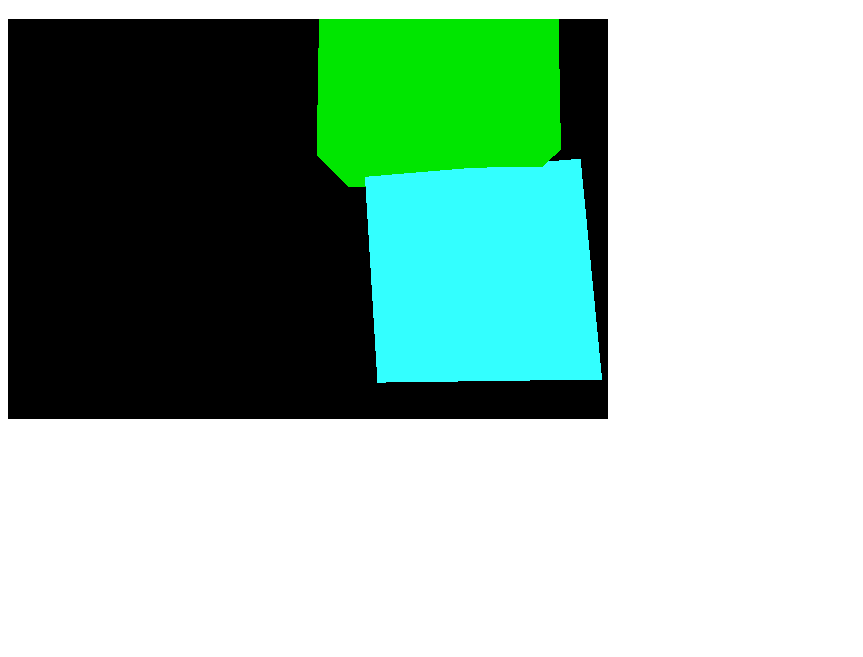
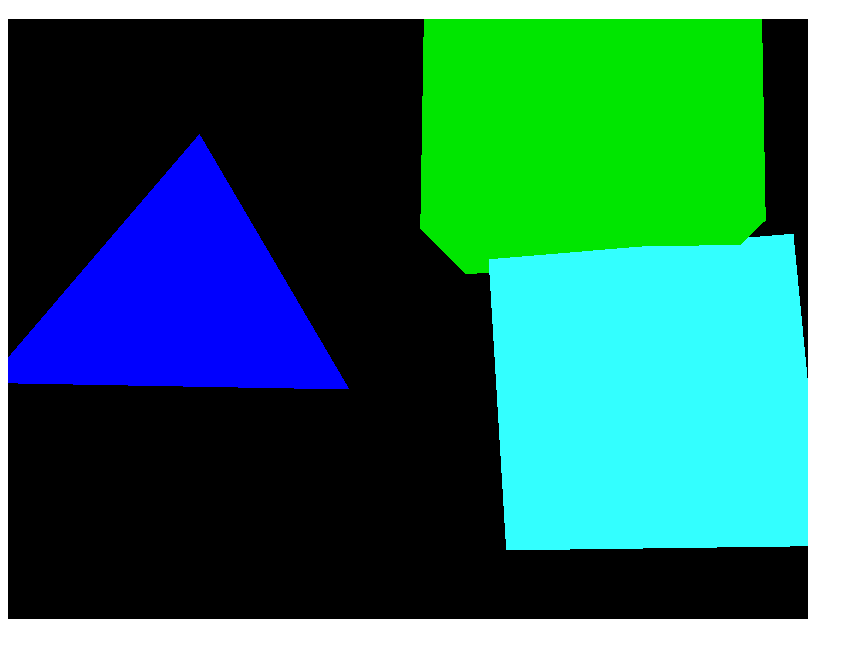
Before and after one commit to koenigmm/Prima, an Electron app: page L02FirstFudgeApp/Main.html in a window 1280 px wide. Shown: the part 61-718 px from the top of the page, without its empty margins (0-863 px from the left). Drawn offline with Linux system fonts and the light colour scheme.

Commit message:
drittes Object größeres canvas

```diff
--- a/L02FirstFudgeApp/Main.html
+++ b/L02FirstFudgeApp/Main.html
@@ -11,7 +11,7 @@
 </head>
 <body>
     <h1>First Fudge App</h1>
-    <canvas width="600" height="400"></canvas>
+    <canvas width="800" height="600"></canvas>
 
 
 
--- a/L02FirstFudgeApp/Main.js
+++ b/L02FirstFudgeApp/Main.js
@@ -30,7 +30,16 @@ var L02FirstFudge;
         node02.addComponent(cmpCube);
         node02.addComponent(mtrCubeMaterial);
         cmpCube.pivot.translateY(1);
+        let node03 = new fudge.Node("circle");
+        let meshPyramid = new fudge.MeshPyramid();
+        let mtrBlue = new fudge.Material("Blue", fudge.ShaderUniColor, new fudge.CoatColored(new fudge.Color(0, 0, 1, 0)));
+        let mtrPyramidMaterialComonenent = new fudge.ComponentMaterial(mtrBlue);
+        let cmpPyramid = new fudge.ComponentMesh(meshPyramid);
+        node03.addComponent(mtrPyramidMaterialComonenent);
+        node03.addComponent(cmpPyramid);
+        cmpPyramid.pivot.translateX(-1.5);
         node.appendChild(node02);
+        node.appendChild(node03);
         let viewport = new fudge.Viewport();
         viewport.initialize("Viewport", node, camera, canvas);
         fudge.Debug.log(viewport);
```
Also changed, not shown: L02FirstFudgeApp/Main.ts (+10 -0 lines), 1 other file.
